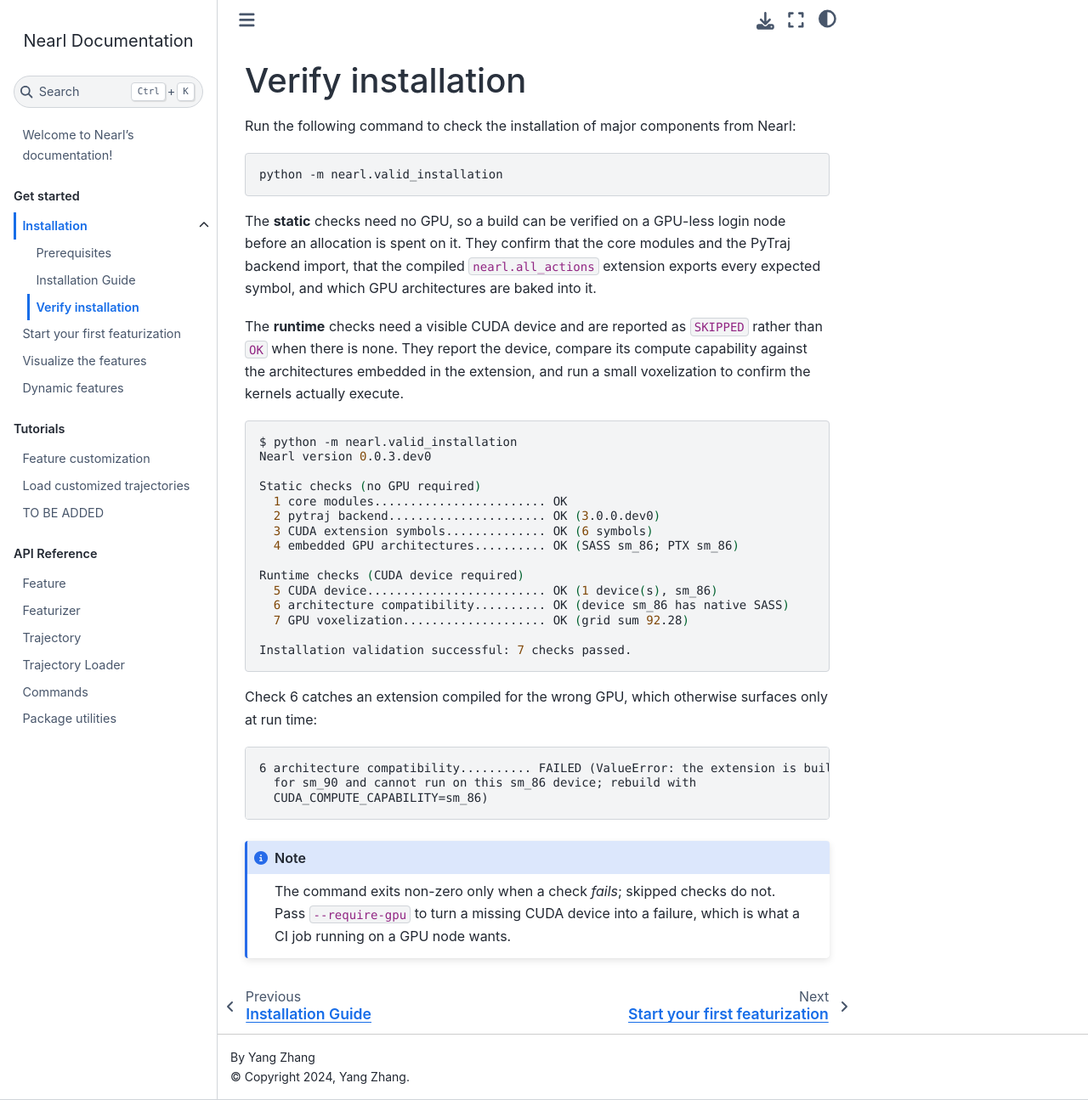
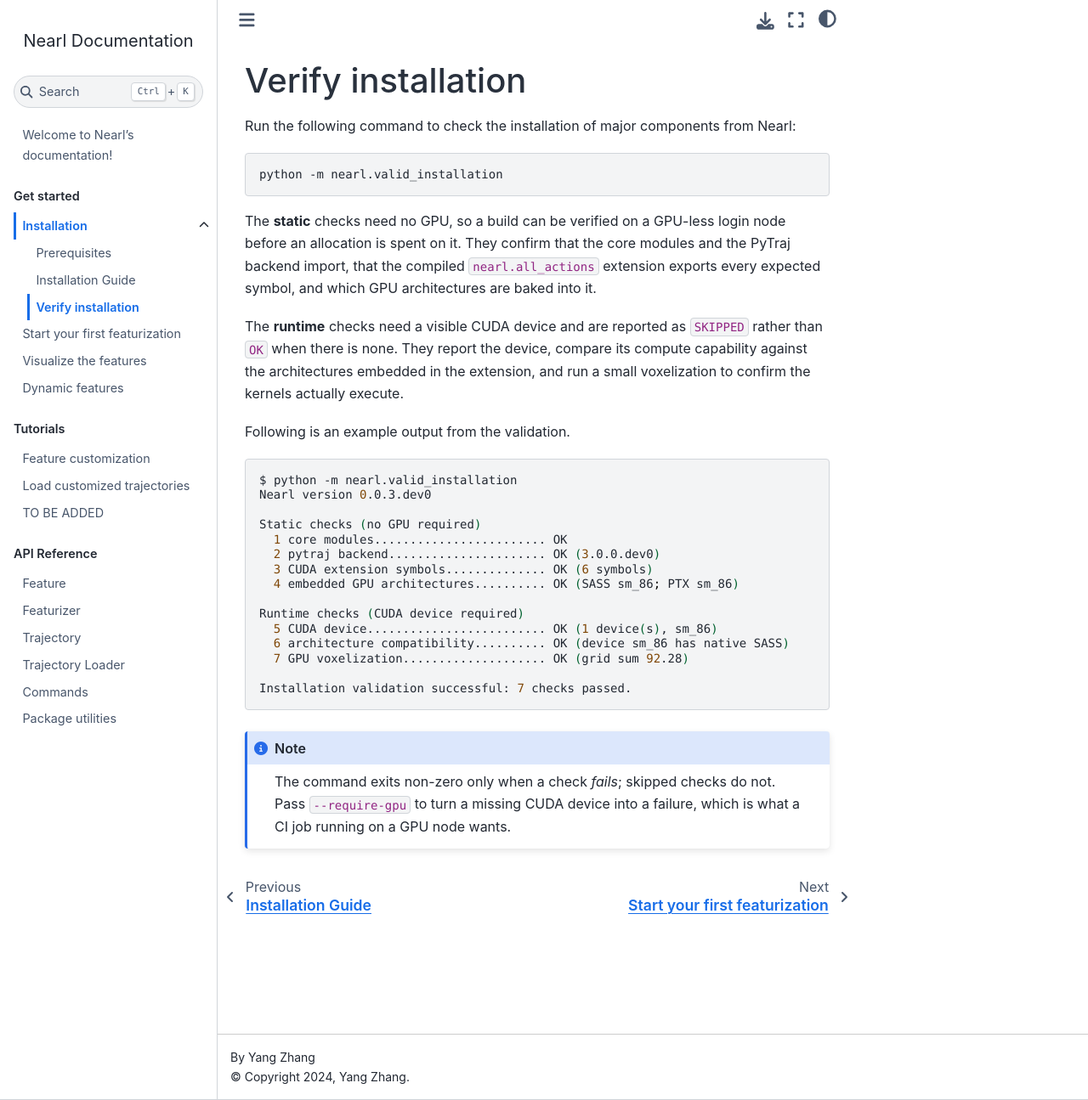
Before and after one commit to miemiemmmm/Nearl, a Sphinx documentation site: the page built from docs/source/install_valid.rst, in a window 1280 px wide and 1295 px high. Shown: the whole window at 85% size. Built offline with Sphinx 7.4.7 and the Sphinx Book theme 1.1.4, drawn with Linux system fonts in a browser that asks for light colours.

Commit message:
Update the doc

```diff
--- a/docs/source/install_valid.rst
+++ b/docs/source/install_valid.rst
@@ -15,6 +15,8 @@
 rather than ``OK`` when there is none. They report the device, compare its compute
 capability against the architectures embedded in the extension, and run a small
 voxelization to confirm the kernels actually execute.
+
+Following is an example output from the validation.
 
 .. code-block:: bash
 
@@ -34,15 +36,6 @@
 
   Installation validation successful: 7 checks passed.
 
-Check 6 catches an extension compiled for the wrong GPU, which otherwise surfaces
-only at run time:
-
-.. code-block:: text
-
-  6 architecture compatibility.......... FAILED (ValueError: the extension is built
-    for sm_90 and cannot run on this sm_86 device; rebuild with
-    CUDA_COMPUTE_CAPABILITY=sm_86)
-
 .. note::
 
   The command exits non-zero only when a check *fails*; skipped checks do not.
```
